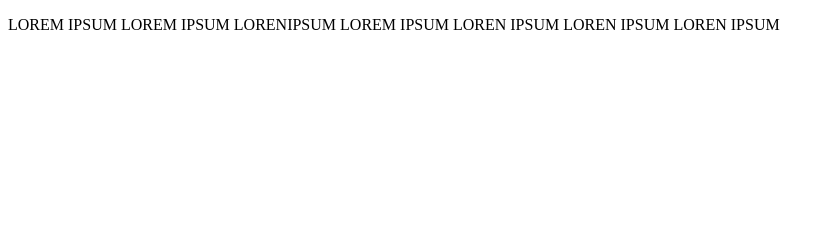
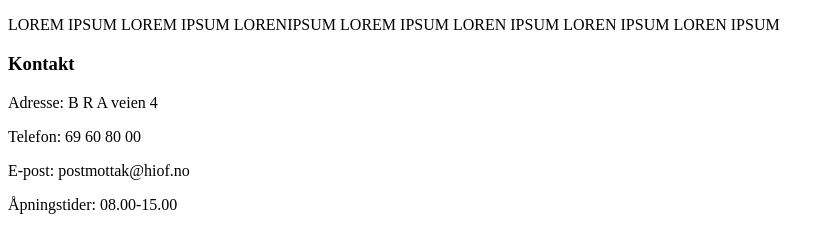
Before and after one commit to ThatsGreatDude/ITF10511_1_Webutvikling, a plain HTML site: page index.html in a window 1280 px wide. Shown: the part 3332-3562 px from the top of the page, without its empty margins (0-835 px from the left). Before the commit the page ends 3382 px from the top, so only its background shows below. Drawn offline with Linux system fonts and the light colour scheme.

Commit message:
link rettet
Rettet link til Kontakt oss slik at den går ned til til kontakt på siden

```diff
--- a/index.html
+++ b/index.html
@@ -16,7 +16,7 @@
                 <li><a href="#poplære_produkter">Produkter</a></li>
                 <li><a href="index.html">LOGO</a></li>
                 <li><a href="#populære_kategorier">Kategorier</a></li> <!--HUSK Å Rette DETTE NÅR JEG KOMMER HIT-->
-                <li><a href="#Kontakt oss">Kontakt oss</a></li>
+                <li><a href="#kontakt">Kontakt oss</a></li>
             </ul>
         </nav>
 
@@ -123,7 +123,17 @@
                     <p>LOREM IPSUM LOREM IPSUM LORENIPSUM LOREM IPSUM LOREN IPSUM LOREN IPSUM LOREN IPSUM</p> <!--Legg inn ordentlig lorem ipsum her og-->
                 </article>
             </section>
+        </main>
 
-        </main>
+        <footer>
+
+            <section id="kontakt">
+                <h3>Kontakt</h3>
+                <p>Adresse: B R A veien 4</p>
+                <p>Telefon: 69 60 80 00</p>
+                <p>E-post: postmottak@hiof.no</p>
+                <p>Åpningstider: 08.00-15.00</p>
+            </section>
+        </footer>
     </body>
 </html>
```
